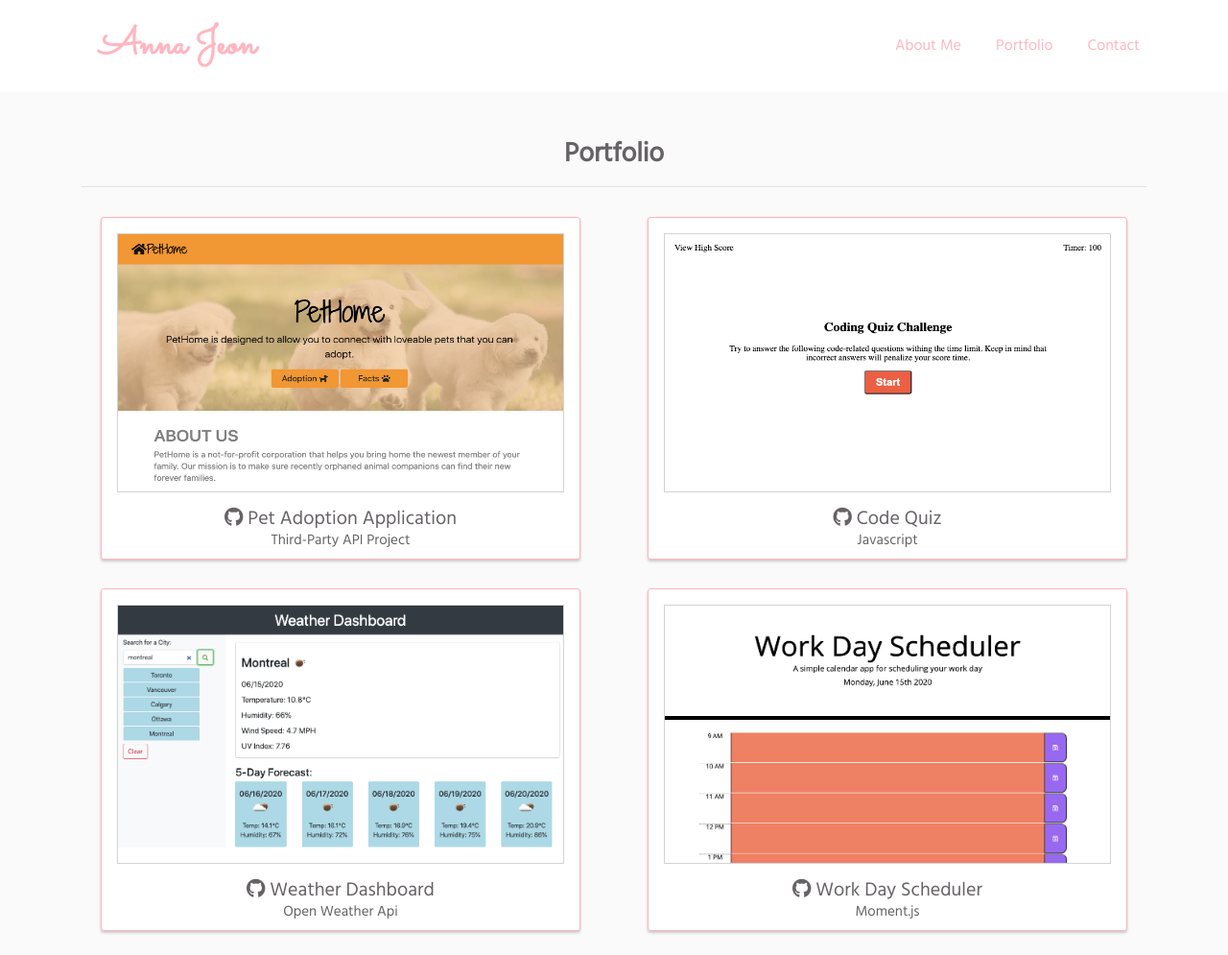
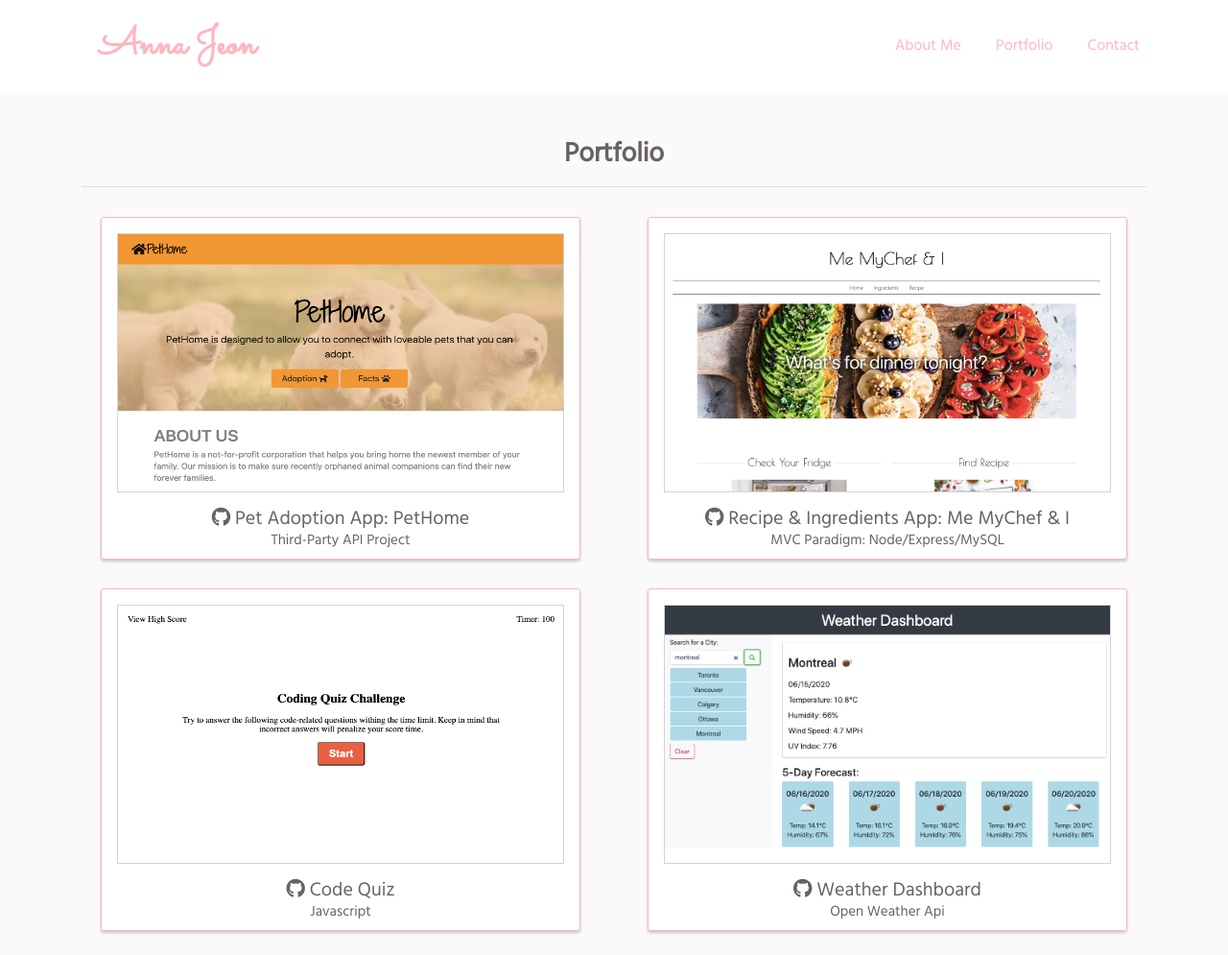
Before and after one commit to nuleeannajeon/Portfolio, a plain HTML site: page portfolio.html in a window 1280 px wide. Shown: the top 995 px of the page at 96% size. Drawn offline with nearby package versions, Linux system fonts and the light colour scheme.

Commit message:
updated project2 to porfolio

```diff
--- a/portfolio.html
+++ b/portfolio.html
@@ -48,8 +48,19 @@
                         <a class="portfolio-link" href="https://nuleeannajeon.github.io/PetHome/">
                             <img src="images/pethome.png" class="portfolio-image" width="100%" height="">
                             <a class="portfolio-title" href="https://github.com/nuleeannajeon/PetHome.git">
-                                <h5><i class="fab fa-github"></i> Pet Adoption Application</h5>
+                                <h5><i class="fab fa-github"></i> Pet Adoption App: PetHome</h5>
                                 <p>Third-Party API Project</p>
+                            </a>
+                        </a>
+                    </div>
+                </div>
+                <div class="col-md-6">
+                    <div class="portfolio-each">
+                        <a class="portfolio-link" href="https://lit-badlands-54539.herokuapp.com/">
+                            <img src="images/me-mychef-and-i.png" class="portfolio-image" width="100%" height="">
+                            <a class="portfolio-title" href="https://github.com/nuleeannajeon/Me-My-Chef-and-I.git">
+                                <h5><i class="fab fa-github"></i> Recipe & Ingredients App: Me MyChef & I</h5>
+                                <p>MVC Paradigm: Node/Express/MySQL</p>
                             </a>
                         </a>
                     </div>
```
Also changed, not shown: images/me-mychef-and-i.png (added), 2 other files.
